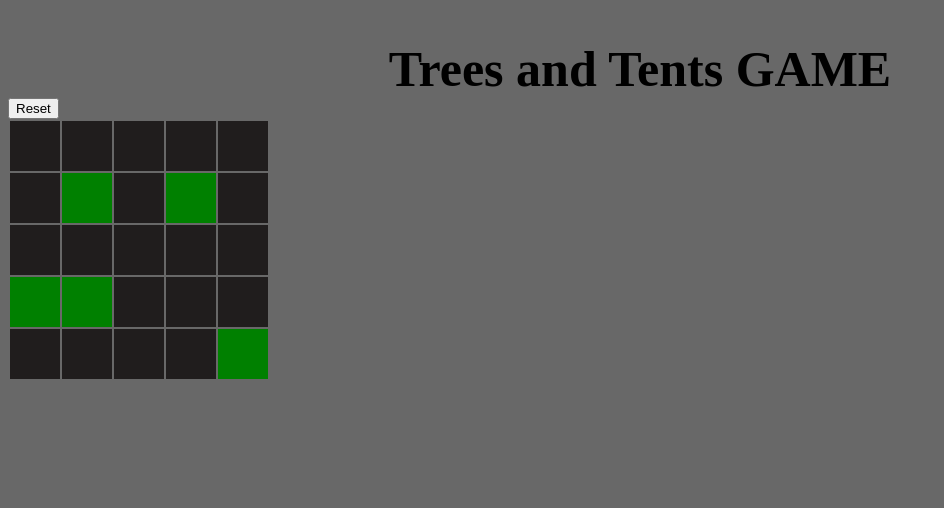
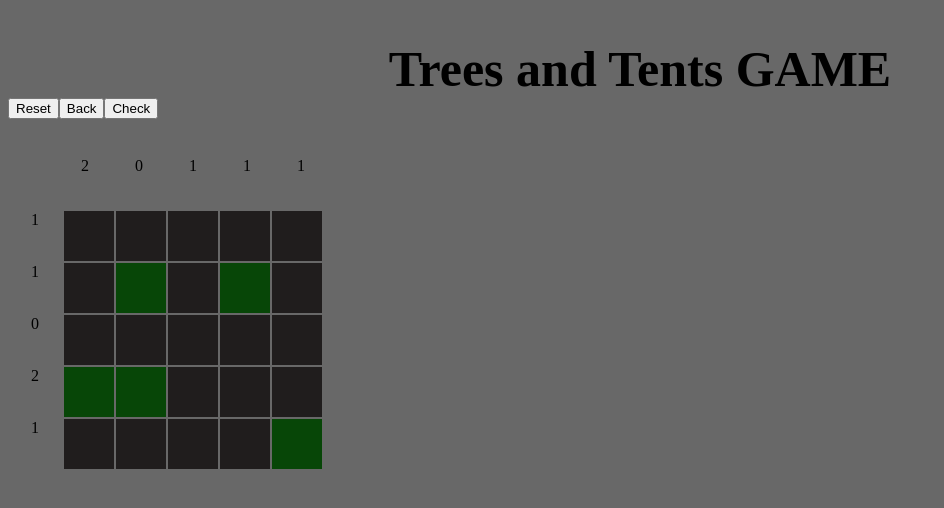
Before and after one commit to piotrst99/TreesAndTents, an Angular app: page / in a window 1280 px wide. Shown: the top 508 px of the page, without its empty margins (0-944 px from the left). Built offline with nearby package versions, Linux system fonts and the light colour scheme.

Commit message:
SimpleElements

```diff
--- a/src/app/board/board.component.css
+++ b/src/app/board/board.component.css
@@ -51,7 +51,7 @@
     height: 50px;
     margin: 2px;
     font-size: 20px;
-    background-color: green;
+    background-color: rgb(7, 70, 7);
 }
 
 .grass{
@@ -66,3 +66,34 @@
     cursor: pointer;
     background-color: rgb(150, 219, 150);
 }
+
+.tent{
+    width: 50px;
+    height: 50px;
+    margin: 2px;
+    font-size: 20px;
+    background-color: rgb(114, 8, 8);
+}
+
+.tent:hover{
+    cursor: pointer;
+    background-color: rgb(158, 54, 54);
+}
+
+#top{
+    width: 50px;
+    height: 50px;
+    margin: 2px;
+    grid-gap: 0px;
+    float: left;
+    text-align: center;
+    vertical-align: middle;
+}
+
+#left{
+    width: 50px;
+    height: 50px;
+    margin: 2px;
+    grid-gap: 0px;
+    text-align: center;
+}
--- a/src/app/board/board.component.html
+++ b/src/app/board/board.component.html
@@ -1,10 +1,38 @@
 <button (click)="reset()"> Reset </button>
+<button (click)="back()"> Back </button>
+<button (click)="check()"> Check </button>
 
-<div id="board">
-    <div *ngFor="let val of squares; let i=index">
+<br /><br /><br />
+
+<div style="margin-left: 50px;">
+    <div id="top" *ngFor="let val of topCountofTents; let i=index">
+        <div>{{topCountofTents[i]}}</div>
+    </div>
+</div>
+
+<div style="clear: both;"></div>
+
+<div style="float: left;">
+    <div id="left" *ngFor="let val of leftCountofTents; let i=index" >
+        <div>{{leftCountofTents[i]}}</div>
+    </div>
+</div>
+
+<div id="board" style="float: left;">
+    <div *ngFor="let val of datas; let i=index">
+        <div *ngIf="datas[i]==0" class="tree tile">
+        </div>
         <div *ngIf="datas[i]==1" class="blackGround tile" (click)="clickTile(i)">
         </div>
-        <div *ngIf="datas[i]==0" class="tree tile">
+        <div *ngIf="datas[i]==2" class="grass tile" (click)="clickTile(i)">
+        </div>
+        <div *ngIf="datas[i]==3" class="tent tile" (click)="clickTile(i)">
         </div>
     </div>
 </div>
+
+<div style="clear: both;"></div>
+
+<div *ngIf="levelIsEnd">
+    <p>Level is completed</p>
+</div>
--- a/src/app/board/board.component.ts
+++ b/src/app/board/board.component.ts
@@ -12,13 +12,25 @@ export class BoardComponent {
   private sideSize = 5;
   private matrizSize = this.sideSize * this.sideSize;
   public squares: any[] = [];
-  public datas: number[] = [1, 1, 1, 1, 1,
-                          1, 0, 1, 0, 1,
-                          1, 1, 1, 1, 1,
-                          0, 0, 1, 1, 1,
-                          1, 1, 1, 1, 0];
 
-  levelIsEnd = false;
+  public topCountofTents: number[] = [2, 0, 1, 1, 1];
+  public leftCountofTents: number[] = [1, 1, 0, 2, 1];
+
+  public items: number[] = [1, 1, 1, 1, 1,
+    1, 0, 1, 0, 1,
+    1, 1, 1, 1, 1,
+    0, 0, 1, 1, 1,
+    1, 1, 1, 1, 0];
+
+  public correctLvl: number[] = [1, 1, 1, 3, 1,
+    3, 0, 1, 0, 1,
+    1, 1, 1, 1, 1,
+    0, 0, 3, 1, 3,
+    3, 1, 1, 1, 0];
+
+  public datas: number[] = [];
+
+  public levelIsEnd = false;
 
   constructor() { }
 
@@ -31,8 +43,19 @@ export class BoardComponent {
   }
 
   newGame() {
-    this.createBoard();
-    this.squares = Array(this.matrizSize).fill(null);
+    //this.datas = this.items;
+
+    this.levelIsEnd = false;
+
+    this.datas = [];
+
+    this.items.forEach((element, index, items) => {
+      this.datas.push(items[index]);
+      //this.datas.push(element);
+    });
+
+    //this.createBoard();
+    //this.squares = Array(this.matrizSize).fill(null);
   }
 
   createBoard(): void {
@@ -62,30 +85,49 @@ export class BoardComponent {
       }
       document.getElementById('board')?.appendChild(divRow);
     }*/
+  }
+
+  clickTile(val: number): void {
+    if (this.datas[val] != 3) {
+      this.datas[val] += 1;
+    }
+    else {
+      this.datas[val] = 1;
+    }
+  }
+
+  check(): void {
+
+    let countOfPutTents = 0;
+    this.datas.forEach((element, index, items) => {
+      if(element == 3)
+        countOfPutTents++;
+    });
+
+    if(countOfPutTents == 5){
+      let isCorrect = 0;
+
+      this.correctLvl.forEach((element, index, items) => {
+        if (this.datas[index] != this.correctLvl[index]) {
+          //alert('Incorrect');
+        }
+        else {
+          isCorrect++;
+        }
+      });
+
+      isCorrect == this.datas.length ? this.levelIsEnd = true : false;
+
+      return;
+
+    }
+
+    this.levelIsEnd = false;
 
   }
 
-  clickTile(val: number): void {
-    //console.log(val);
-    console.log(document.getElementsByClassName('tile')[val]);
-    if(this.datas[val]!=3){
-      this.datas[val]+=1;
-      if(this.datas[val] == 2){
-        let div = document.getElementsByClassName('tile')[val];
-        div.className = 'grass tile';
-        console.log(div);
-        console.log(val);
-        console.log(this.datas[val]);
-        //document.getElementsByClassName('tile')[val].classList.remove('blackGround');
-        //document.getElementsByClassName('tile')[val].classList.add('grass');
-      }
-    }
-    else{
-      this.datas[val] = 1;
-      document.getElementsByClassName('tile')[val].classList.remove();
-      document.getElementsByClassName('tile')[val].classList.add('blackGround');
-    }
+  back(): void {
+
   }
 
-
 }
```
